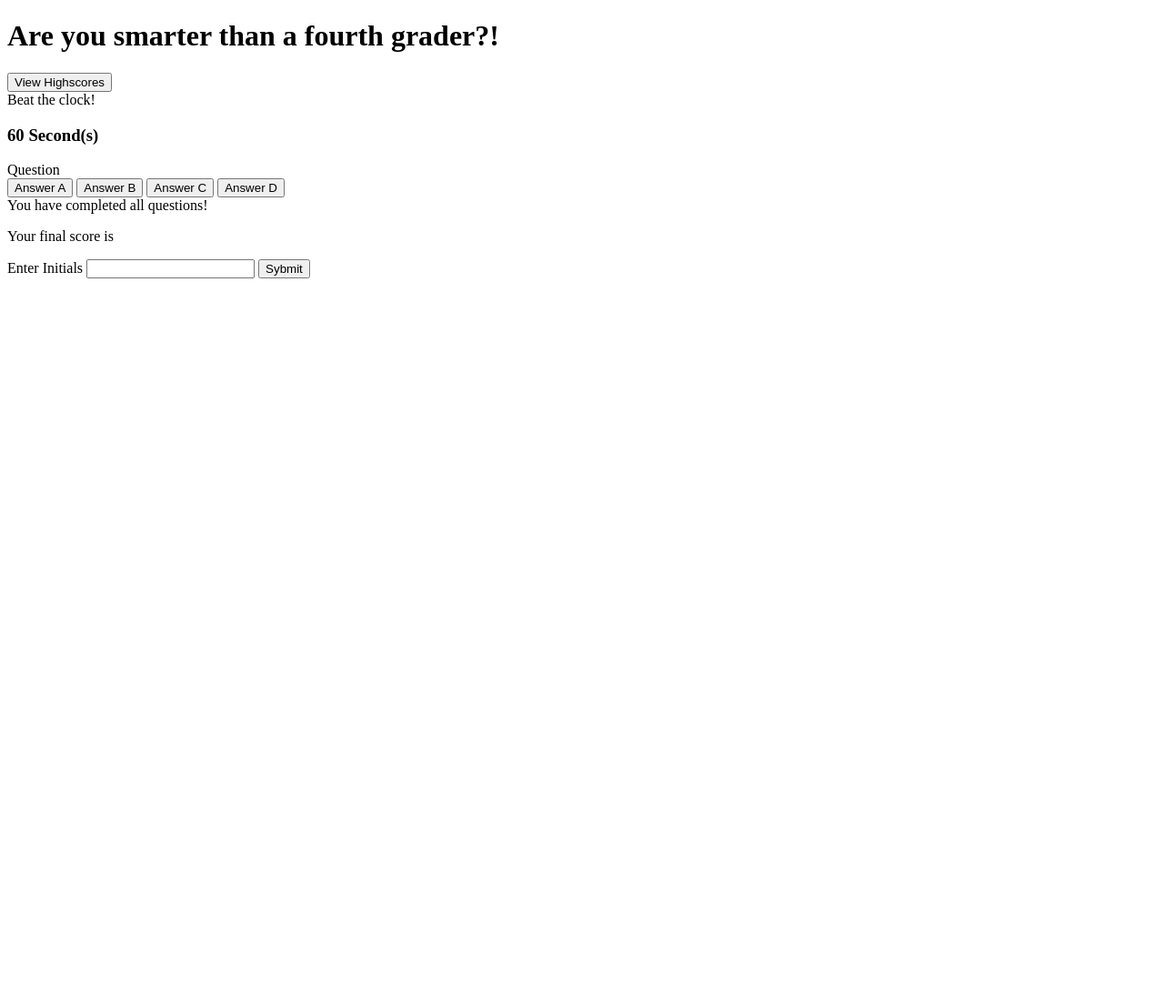
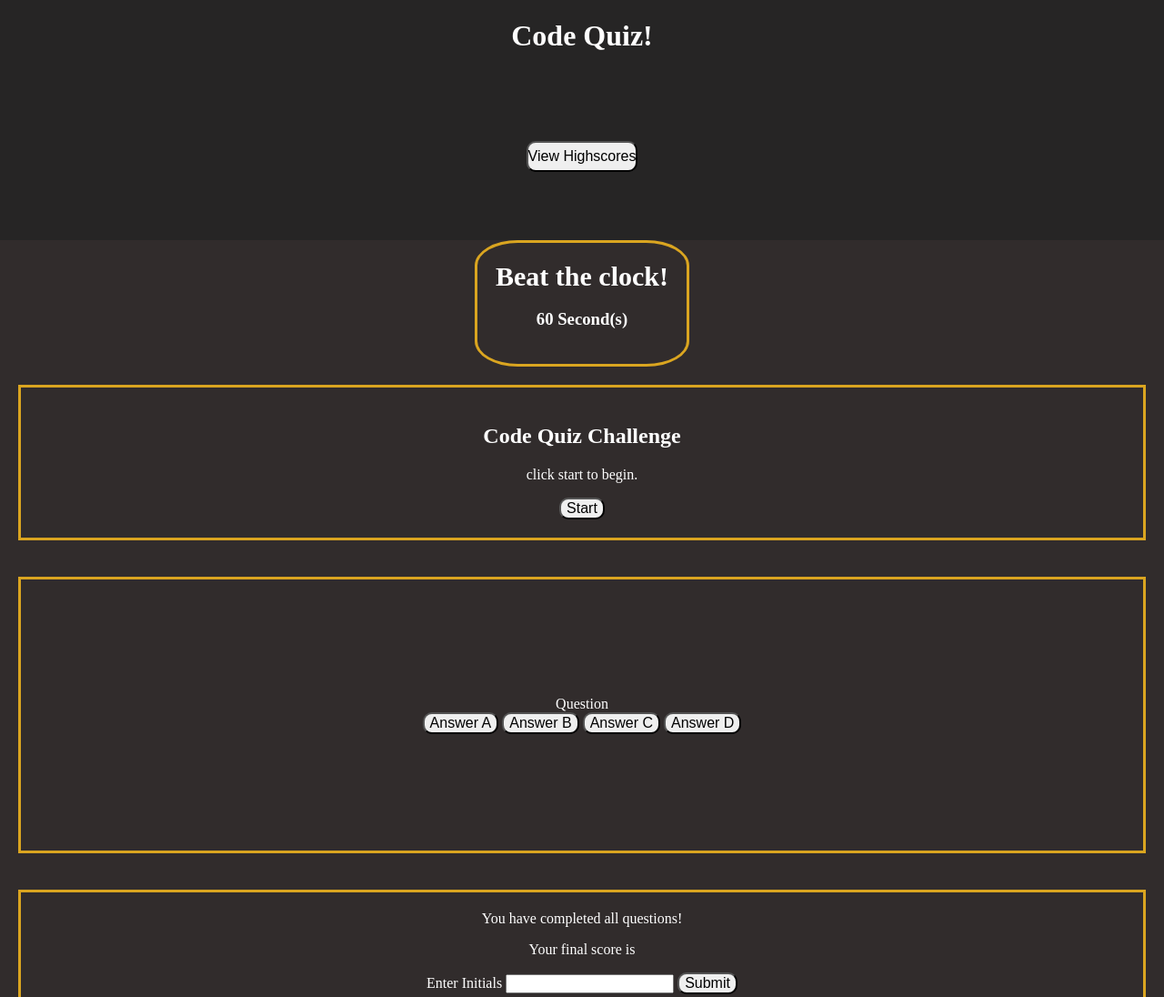
Before and after one commit to J-Sniff/Challenge4-Code-Quiz, a plain HTML site: page Main/index.html in a window 1280 px wide. Shown: the top 1096 px of the page at 91% size. Before the commit the page ends 800 px from the top, so only its background shows below. Drawn offline with Linux system fonts and the light colour scheme; files whose address does not match are found by name.

Commit message:
added some CSS

```diff
--- a/Main/assets/style.css
+++ b/Main/assets/style.css
@@ -0,0 +1,76 @@
+* {
+    box-sizing: border-box;
+  }
+
+header {
+    background-color: rgb(38, 37, 37);
+    color: white;
+    display: flex;
+    flex-direction: column;
+    min-height: 33vh;
+    justify-content: center;
+}
+
+.header-title {
+    display: flex;
+    justify-content: center;
+}
+
+.highscore-btn {
+    padding: 0px;
+    margin: auto;
+    line-height: 30px;
+}
+
+body {
+    background-color: rgb(49, 44, 44);
+    color: white;
+    margin: 0px;
+    display: flex;
+    flex-direction: column;
+}
+
+.btn {
+    cursor: pointer;
+    border-radius: 10px;
+    font-size: 1em;
+    text-align: center;
+}
+
+.timer {
+    border: solid;
+    border-color: goldenrod;
+    text-align: center;
+    border-radius: 20%;
+    margin: auto;
+    padding: 20px;
+}
+
+.quiz-container {
+    border: solid;
+    border-color: goldenrod;
+    text-align: center;
+    margin: 20px;
+    padding: 10%
+}
+
+.last-page {
+    border: solid;
+    border-color: goldenrod;
+    text-align: center;
+    margin: 20px;
+    padding: 20px
+}
+
+.start-container {
+    border: solid;
+    border-color: goldenrod;
+    text-align: center;
+    margin: 20px;
+    padding: 20px;
+}
+
+.timer-text {
+    font-size: 30px;
+    font-weight: bolder;
+}
--- a/Main/index.html
+++ b/Main/index.html
@@ -5,12 +5,13 @@
     <meta http-equiv="X-UA-Compatible" content="IE=edge">
     <meta name="viewport" content="width=device-width, initial-scale=1.0">
     <title>codeQuiz</title>
+    <link rel="stylesheet" href="assets\style.css">
 </head>
 
 <body>
     <header>
-        <h1 class="header-title">Are you smarter than a fourth grader?!</h1>
-        <button class="highscore-btn">View Highscores</button>
+        <h1 class="header-title">Code Quiz!</h1>
+        <button class="btn highscore-btn">View Highscores</button>
     </header>
 
     <section class="timer">
@@ -19,6 +20,16 @@
     </section>
 
 <!--------------------------------------------------------- Here ---------------------------------------------------------->
+    <section class="start-container">
+        <div id="start-page">
+            <div id="start-text">
+                <h2>Code Quiz Challenge</h2>
+                <p class="start-p">click start to begin.</p>
+                <button class="btn start-btn">Start</button>
+            </div>
+        </div>
+    </section>
+
 
     <section class="quiz-container">
         <div id="questions-container">
@@ -39,7 +50,7 @@
         <form>
             <label>Enter Initials</label>
             <input type="text">
-            <button class="final-btn">Sybmit</button>
+            <button class="btn final-btn">Submit</button>
         </form>
     </section>
 
```
